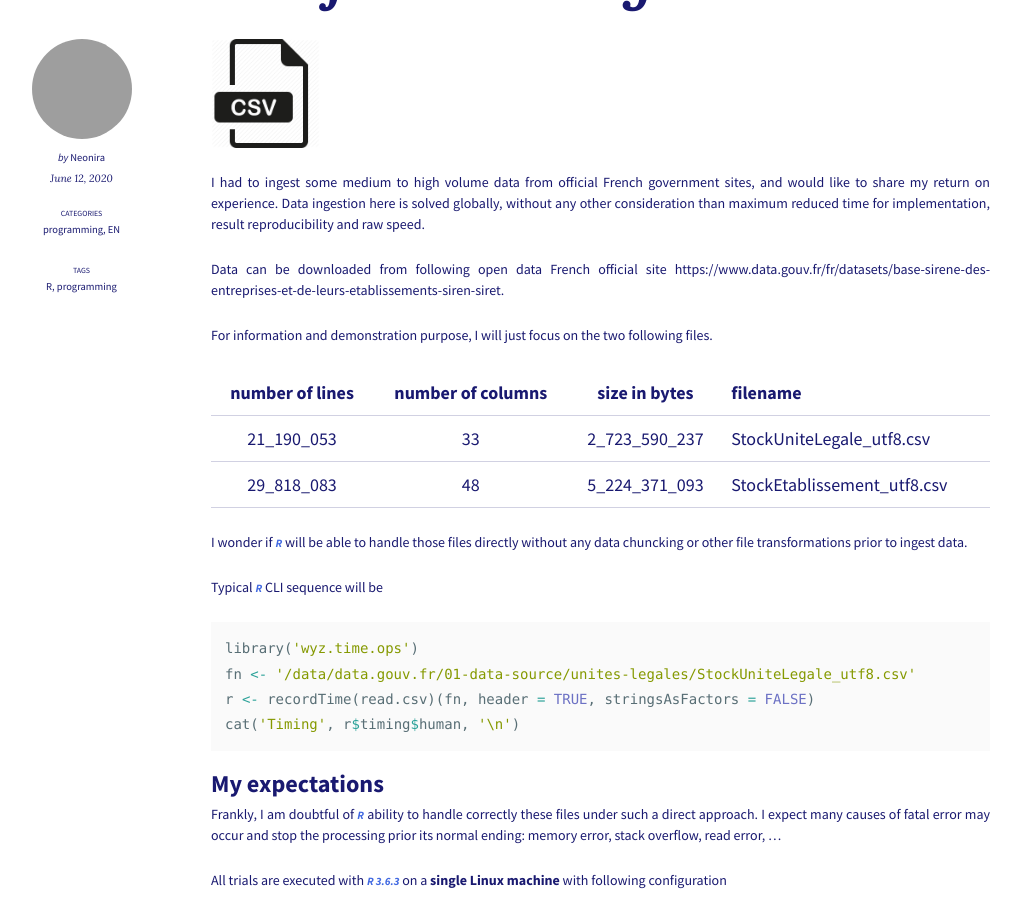
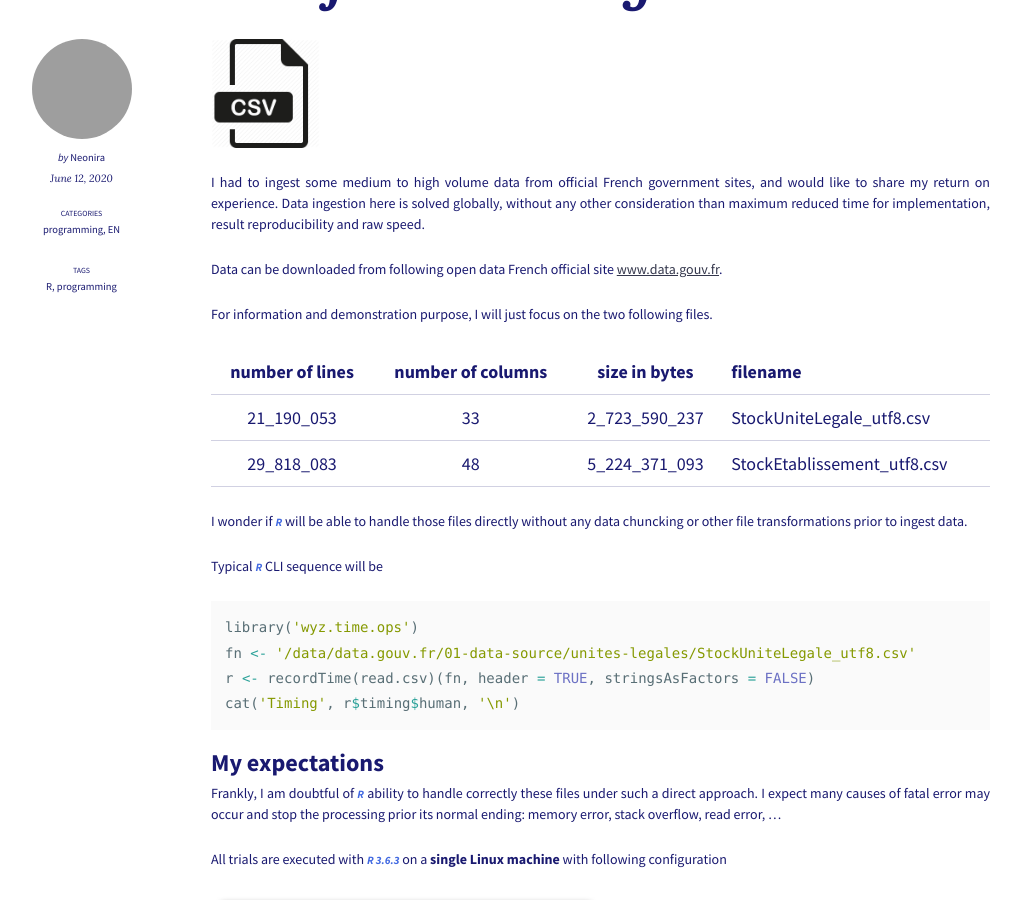
Before and after one commit to neonira/neonira.github.io, a Jekyll site: the page built from _posts/2020-06-12-bulk-loading.md, in a window 1280 px wide and 900 px high, scrolled down 401 px, cut to the strip 0-900 px from the top of the window. Shown: the whole strip, without its empty margins (148-1169 px from the left). Built offline with Jekyll 4.4.1, drawn with Linux system fonts in a browser that asks for light colours; nearby versions of some CDN libraries; comment, search, counter and statistics services are not loaded; some of the changed lines change nothing that is shown; grey boxes are pictures that could not be loaded.

Commit message:
added post on bulk-loading

```diff
--- a/_posts/2020-06-12-bulk-loading.md
+++ b/_posts/2020-06-12-bulk-loading.md
@@ -19,7 +19,7 @@ solved globally, without any other consideration than
 maximum reduced time for implementation, result reproducibility and raw speed.
 
 Data can be downloaded from following open data French official
-site https://www.data.gouv.fr/fr/datasets/base-sirene-des-entreprises-et-de-leurs-etablissements-siren-siret.
+site <a href='https://www.data.gouv.fr/fr/datasets/base-sirene-des-entreprises-et-de-leurs-etablissements-siren-siret'>www.data.gouv.fr</a>.
 
 For information and demonstration purpose, I will just focus on
 the two following files.
```
